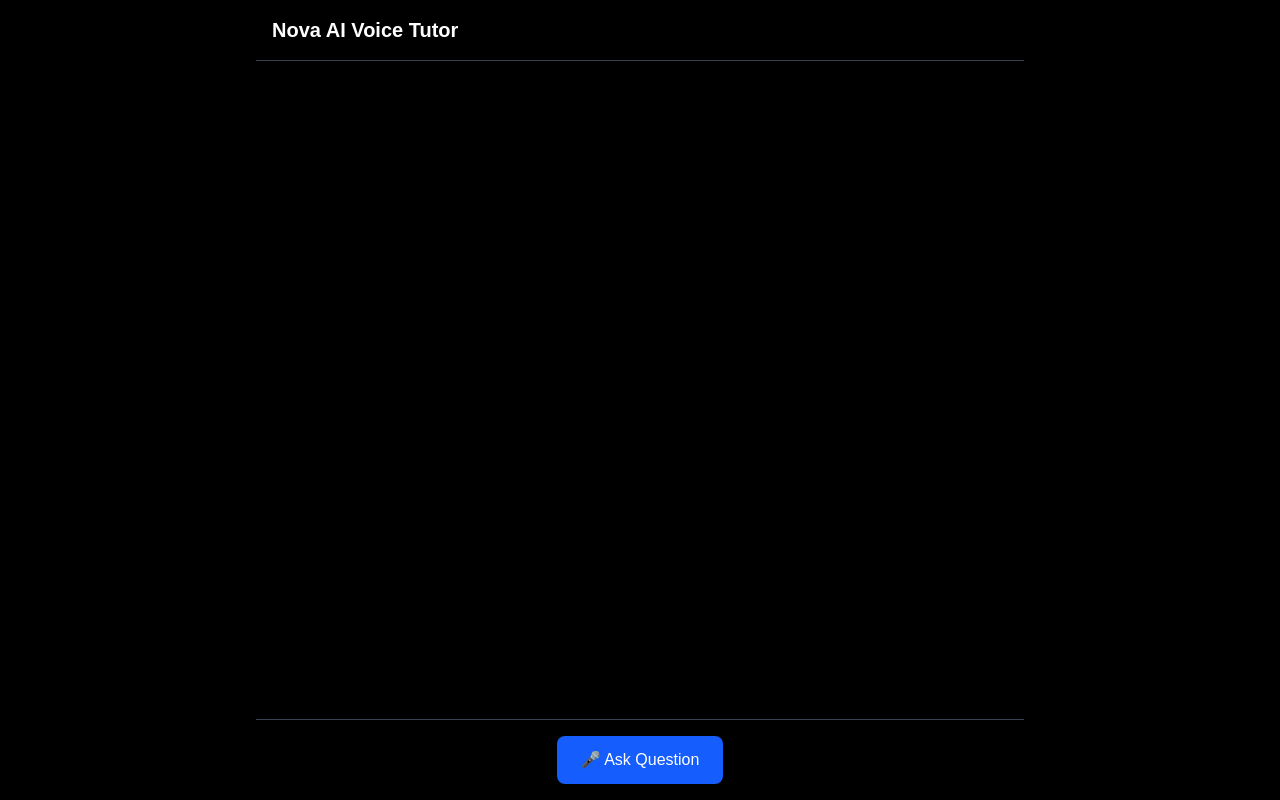
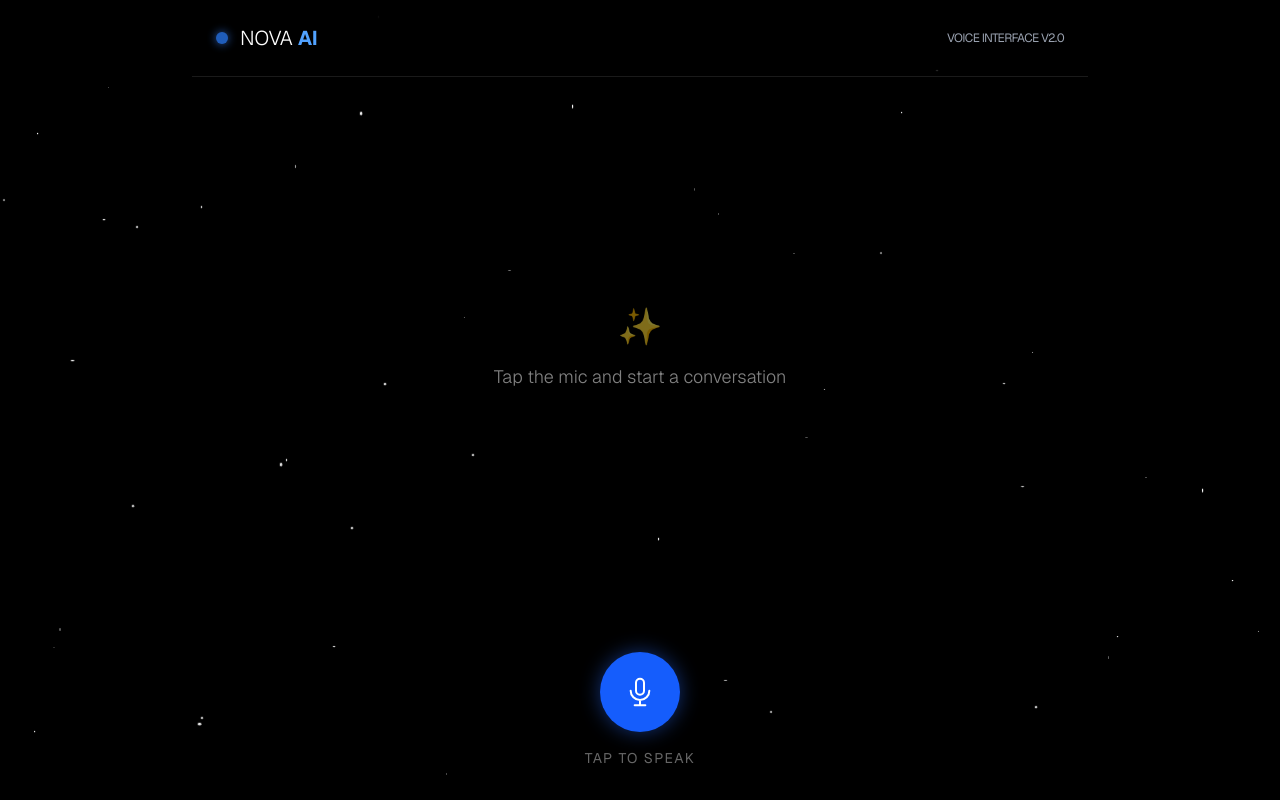
Before and after one commit to NEGO2522/nova-voice-tutor, a Next.js app: page / in a window 1280 px wide. Built offline with nearby package versions, Linux system fonts and the light colour scheme.

Commit message:
Update the ui of the VoiceRecorder.tsx

```diff
--- a/components/VoiceRecorder.tsx
+++ b/components/VoiceRecorder.tsx
@@ -1,6 +1,6 @@
 "use client";
 
-import { useState } from "react";
+import { useState, useEffect, useRef } from "react";
 import ReactMarkdown from "react-markdown";
 
 type Message = {
@@ -12,14 +12,26 @@ export default function VoiceRecorder() {
   const [messages, setMessages] = useState<Message[]>([]);
   const [listening, setListening] = useState(false);
   const [loading, setLoading] = useState(false);
+  const scrollRef = useRef<HTMLDivElement>(null);
+
+  // Auto-scroll to bottom when messages change
+  useEffect(() => {
+    if (scrollRef.current) {
+      scrollRef.current.scrollTop = scrollRef.current.scrollHeight;
+    }
+  }, [messages, loading]);
 
   const startListening = () => {
     const SpeechRecognition =
       (window as any).SpeechRecognition ||
       (window as any).webkitSpeechRecognition;
 
+    if (!SpeechRecognition) {
+      alert("Speech recognition is not supported in this browser.");
+      return;
+    }
+
     const recognition = new SpeechRecognition();
-
     recognition.lang = "en-US";
     recognition.continuous = false;
     recognition.interimResults = false;
@@ -29,16 +41,9 @@ export default function VoiceRecorder() {
 
     recognition.onresult = async (event: any) => {
       const transcript = event.results[0][0].transcript;
-
-      const userMessage = {
-        role: "user" as const,
-        content: transcript,
-      };
-
+      const userMessage = { role: "user" as const, content: transcript };
       setMessages((prev) => [...prev, userMessage]);
-
       setListening(false);
-
       askAI(transcript);
     };
 
@@ -49,81 +54,152 @@ export default function VoiceRecorder() {
 
   const askAI = async (text: string) => {
     setLoading(true);
-
+    try {
       const res = await fetch("/api/voice", {
         method: "POST",
-      headers: {
-        "Content-Type": "application/json",
-      },
+        headers: { "Content-Type": "application/json" },
         body: JSON.stringify({ question: text }),
       });
 
       const data = await res.json();
-
-    const aiMessage = {
-      role: "assistant" as const,
-      content: data.answer,
-    };
+      const aiMessage = { role: "assistant" as const, content: data.answer };
 
       setMessages((prev) => [...prev, aiMessage]);
 
       const speech = new SpeechSynthesisUtterance(data.answer);
       speech.lang = "en-US";
-
       speechSynthesis.speak(speech);
-
+    } catch (error) {
+      console.error("AI Fetch Error:", error);
+    } finally {
       setLoading(false);
+    }
   };
 
   return (
-    <div className="min-h-screen bg-black flex flex-col items-center">
-
-      <div className="w-full max-w-3xl flex flex-col h-screen">
-
-        {/* Header */}
-        <div className="p-4 border-b border-gray-700 text-white text-xl font-bold">
-          Nova AI Voice Tutor
+    <div className="relative min-h-screen bg-black text-white overflow-hidden font-sans">
+      {/* --- Animated Star Background --- */}
+      <div className="absolute inset-0 z-0">
+        <div className="stars-container">
+          {[...Array(50)].map((_, i) => (
+            <div
+              key={i}
+              className="star"
+              style={{
+                top: `${Math.random() * 100}%`,
+                left: `${Math.random() * 100}%`,
+                animationDelay: `${Math.random() * 5}s`,
+                width: `${Math.random() * 3}px`,
+                height: `${Math.random() * 3}px`,
+              }}
+            />
+          ))}
+        </div>
       </div>
 
-        {/* Chat messages */}
-        <div className="flex-1 overflow-y-auto p-6 space-y-4">
+      {/* --- Main UI Layer --- */}
+      <div className="relative z-10 flex flex-col items-center h-screen">
+        {/* Header */}
+        <header className="w-full max-w-4xl p-6 flex justify-between items-center backdrop-blur-md bg-black/30 border-b border-white/10">
+          <div className="flex items-center gap-3">
+            <div className="w-3 h-3 bg-blue-500 rounded-full animate-pulse shadow-[0_0_10px_#3b82f6]" />
+            <h1 className="text-xl font-tracking-widest uppercase font-light">
+              Nova <span className="font-bold text-blue-400">AI</span>
+            </h1>
+          </div>
+          <div className="text-xs text-gray-400 uppercase tracking-tighter">Voice Interface v2.0</div>
+        </header>
+
+        {/* Chat Area */}
+        <div
+          ref={scrollRef}
+          className="flex-1 w-full max-w-3xl overflow-y-auto p-6 space-y-6 scrollbar-hide"
+        >
+          {messages.length === 0 && !loading && (
+            <div className="h-full flex flex-col items-center justify-center text-center opacity-50">
+              <div className="mb-4 text-4xl">✨</div>
+              <p className="text-lg font-light">Tap the mic and start a conversation</p>
+            </div>
+          )}
 
           {messages.map((msg, index) => (
             <div
               key={index}
-              className={`flex ${
-                msg.role === "user" ? "justify-end" : "justify-start"
+              className={`flex ${msg.role === "user" ? "justify-end" : "justify-start"}`}
+            >
+              <div
+                className={`max-w-[85%] p-4 rounded-2xl shadow-2xl transition-all duration-300 ${
+                  msg.role === "user"
+                    ? "bg-blue-600/20 border border-blue-500/30 text-blue-50 backdrop-blur-sm"
+                    : "bg-white/5 border border-white/10 text-gray-200 backdrop-blur-sm"
                 }`}
               >
-              <div
-                className={`max-w-[70%] p-4 rounded-lg ${
-                  msg.role === "user"
-                    ? "bg-blue-600 text-white"
-                    : "bg-gray-800 text-gray-200"
-                }`}
-              >
+                <div className="text-[10px] uppercase tracking-widest opacity-40 mb-1">
+                  {msg.role}
+                </div>
+                <div className="prose prose-invert max-w-none text-sm md:text-base leading-relaxed">
                   <ReactMarkdown>{msg.content}</ReactMarkdown>
+                </div>
               </div>
             </div>
           ))}
 
           {loading && (
-            <p className="text-gray-400">AI is thinking...</p>
+            <div className="flex justify-start">
+              <div className="bg-white/5 border border-white/10 p-4 rounded-2xl flex gap-2 items-center">
+                <span className="w-2 h-2 bg-blue-500 rounded-full animate-bounce" />
+                <span className="w-2 h-2 bg-blue-500 rounded-full animate-bounce [animation-delay:0.2s]" />
+                <span className="w-2 h-2 bg-blue-500 rounded-full animate-bounce [animation-delay:0.4s]" />
+              </div>
+            </div>
           )}
         </div>
 
-        {/* Input section */}
-        <div className="p-4 border-t border-gray-700 flex justify-center">
-
+        {/* Controls */}
+        <div className="w-full max-w-3xl p-8 flex flex-col items-center gap-4">
           <button
             onClick={startListening}
-            className="bg-blue-600 px-6 py-3 rounded-lg text-white hover:bg-blue-700"
+            disabled={loading}
+            className={`group relative flex items-center justify-center w-20 h-20 rounded-full transition-all duration-500 ${
+              listening
+                ? "bg-red-500 shadow-[0_0_30px_#ef4444]"
+                : "bg-blue-600 hover:bg-blue-500 shadow-[0_0_20px_#2563eb80]"
+            } disabled:opacity-50`}
           >
-            {listening ? "Listening..." : "🎤 Ask Question"}
+            {/* Pulsing ring for listening state */}
+            {listening && (
+              <div className="absolute inset-0 rounded-full animate-ping bg-red-500 opacity-75" />
+            )}
+
+            <svg
+              className={`w-8 h-8 text-white transition-transform ${listening ? "scale-110" : "group-hover:scale-110"}`}
+              fill="none" stroke="currentColor" viewBox="0 0 24 24"
+            >
+              <path strokeLinecap="round" strokeLinejoin="round" strokeWidth={1.5} d="M19 11a7 7 0 01-7 7m0 0a7 7 0 01-7-7m7 7v4m0 0H8m4 0h4m-4-8a3 3 0 01-3-3V5a3 3 0 116 0v6a3 3 0 01-3 3z" />
+            </svg>
           </button>
-
+          <p className={`text-sm tracking-widest uppercase transition-opacity duration-300 ${listening ? "opacity-100 text-red-400" : "opacity-40"}`}>
+            {listening ? "System Listening..." : "Tap to Speak"}
+          </p>
         </div>
       </div>
+
+      <style jsx>{`
+        .star {
+          position: absolute;
+          background: white;
+          border-radius: 50%;
+          opacity: 0.3;
+          animation: twinkle var(--duration, 3s) infinite ease-in-out;
+        }
+        @keyframes twinkle {
+          0%, 100% { opacity: 0.3; transform: scale(1); }
+          50% { opacity: 1; transform: scale(1.2); }
+        }
+        .scrollbar-hide::-webkit-scrollbar {
+          display: none;
+        }
+      `}</style>
     </div>
   );
 }
```
Lines whose indentation alone changed are shown as unchanged.
